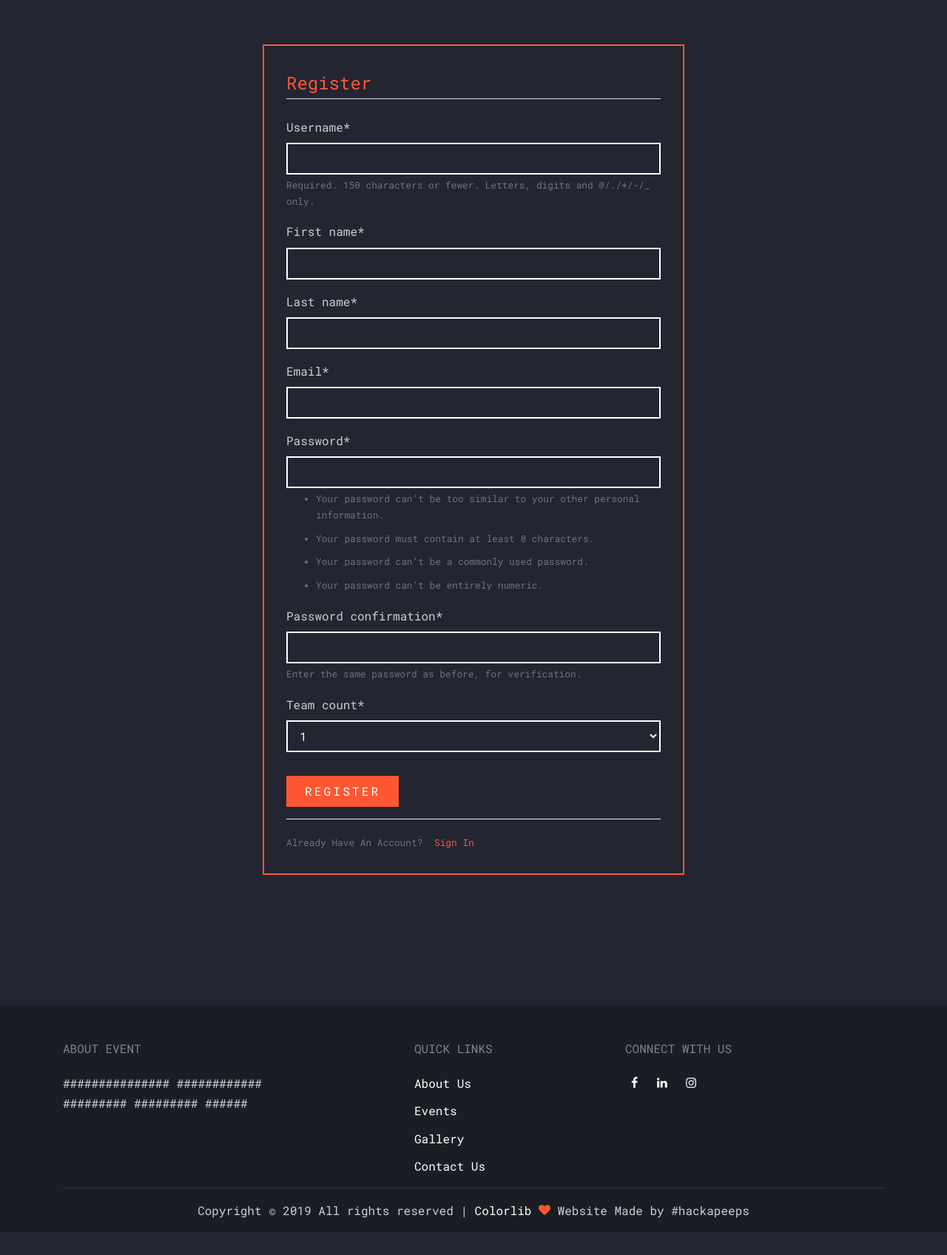
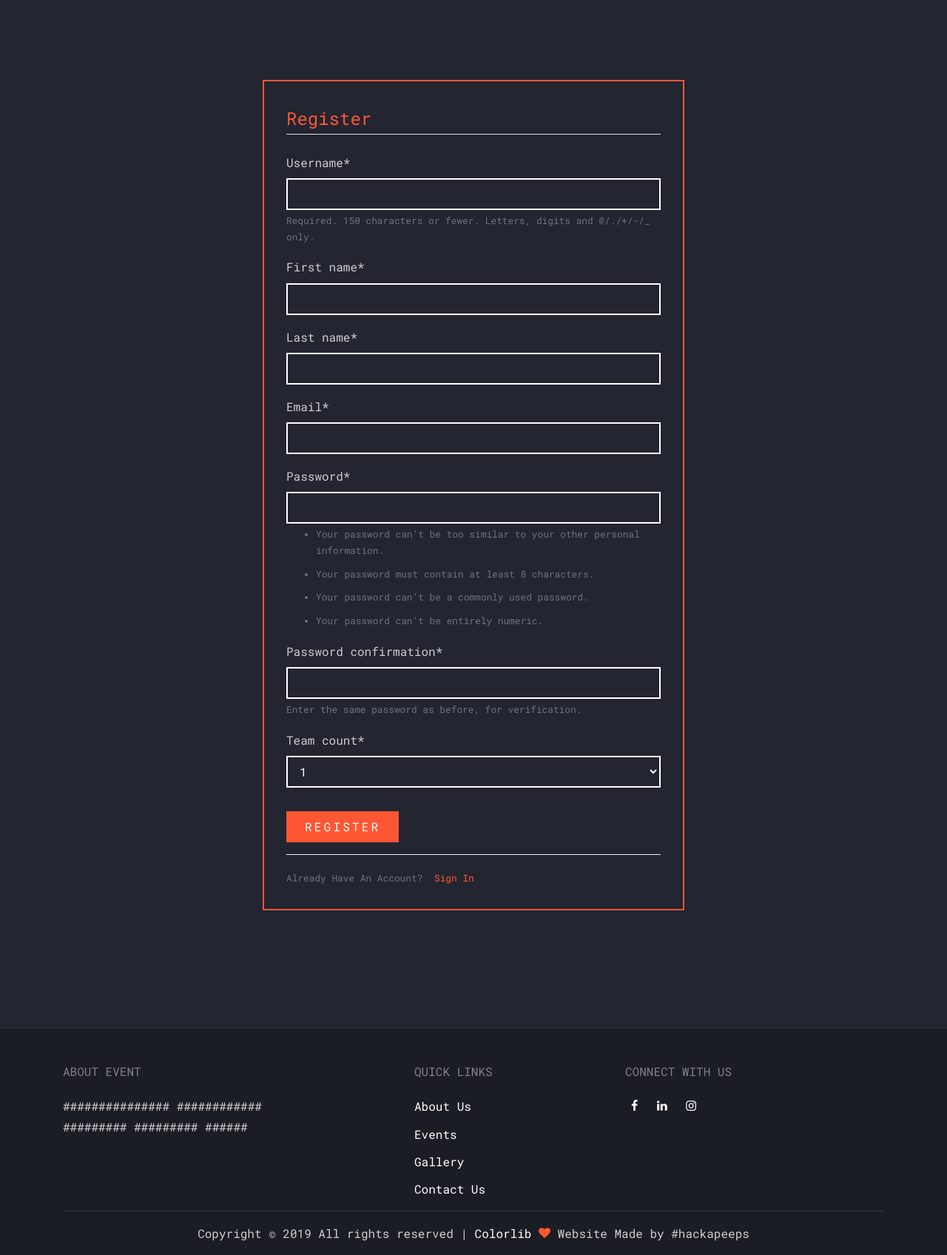
Before and after one commit to alexholdendev/Django-JIGYASA, a Django app: page /register/ in a window 1280 px wide. Shown: the part 100-1797 px from the top of the page at 74% size. Before the commit the page ends 1766 px from the top, so only its background shows below. Run offline with Django 3.2, Linux system fonts and the light colour scheme; some libraries are stand-ins or nearby versions; some web fonts are replaced.

Commit message:
registration margin

```diff
--- a/users/templates/users/register.html
+++ b/users/templates/users/register.html
@@ -2,10 +2,10 @@
 {% load crispy_forms_tags %}
 {% block content %}
 
-    <div class="site-section justify-content-center site-hero" style="min-height:1300px;">
+    <div class="site-section justify-content-center" style="min-height:1300px;">
       <div class="container">
     <div class="row align-items-center justify-content-center">
-          <div class="col-md-6 col-lg-6 border-primary pricing" data-aos="fade-up" data-aos-delay="300">
+          <div class="mt-5 col-md-6 col-lg-6 border-primary pricing" data-aos="fade-up" data-aos-delay="300">
             <form method="POST">
                 {% csrf_token %}
                 <fieldset class="form-group">
```
